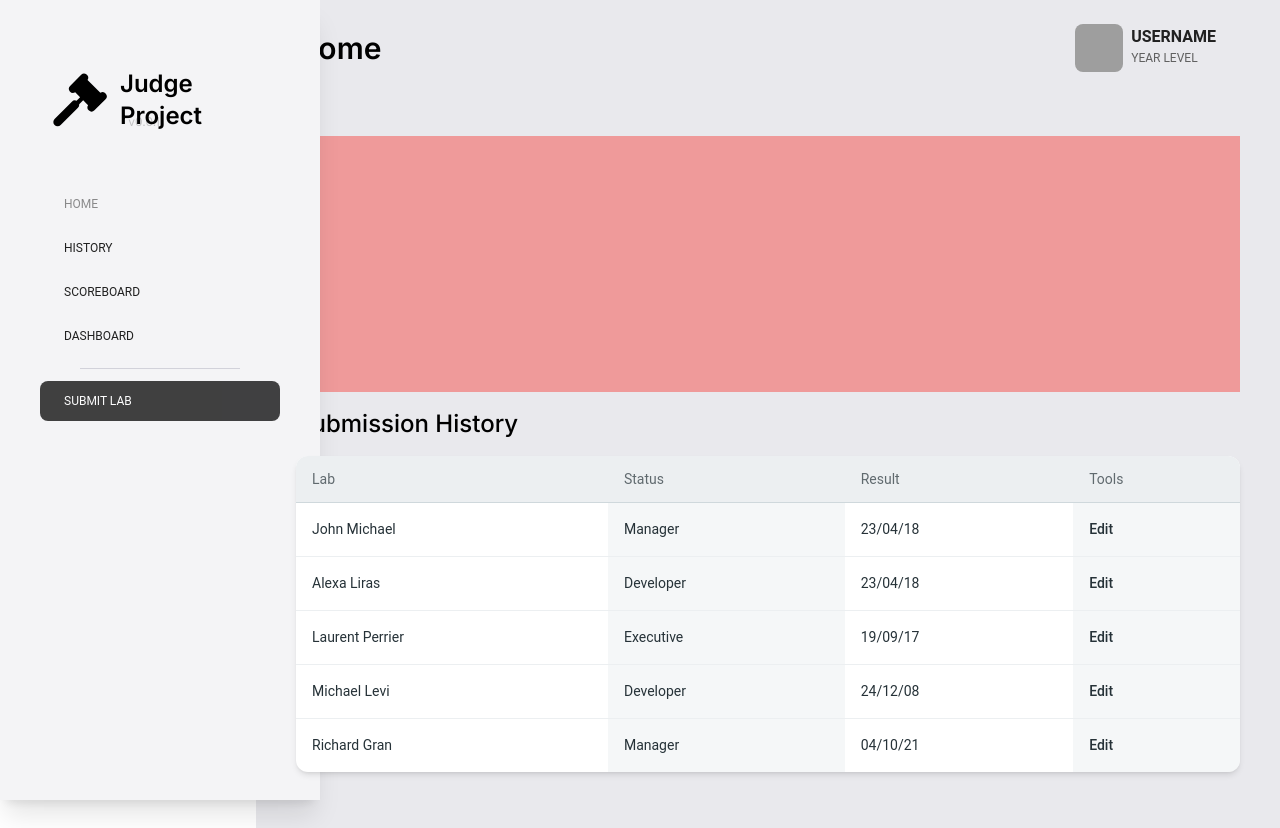
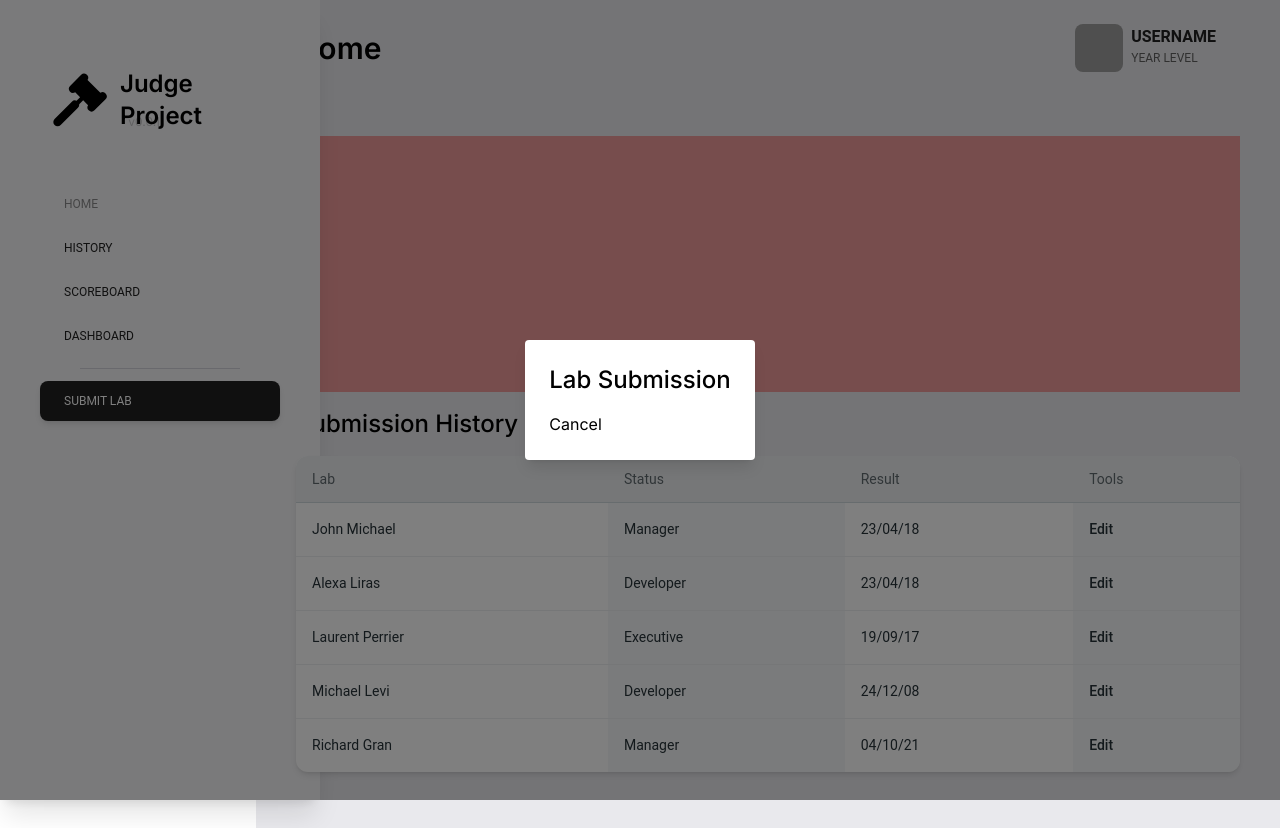
Before and after one commit to s2kshare/JudgeProject, a React (Vite) app in the folder JudgeFrontend/: page / in a window 1280 px wide. Both pictures are taken after a click on the button "SUBMIT LAB". Built offline with nearby package versions, Linux system fonts and the light colour scheme; grey boxes are pictures that could not be loaded.

Commit message:
Lab Submission Modal Functionality

```diff
--- a/JudgeFrontend/src/components/AppSidebar.tsx
+++ b/JudgeFrontend/src/components/AppSidebar.tsx
@@ -2,11 +2,14 @@ import { Button } from "@material-tailwind/react";
 import { JUDGE_FE_VERSION, JUDGE_LOGO, JUDGE_NAME } from "../lib/constants";
 import { useLocation, useNavigate } from "react-router-dom";
 import { AppRoute } from "../lib/utils";
+import { useState } from "react";
+import SubmissionModal from "./modals/SubmissionModal";
 
 export default function AppSidebar() {
     const navigate = useNavigate();
     const location = useLocation();
     const currentPath = (location.pathname as AppRoute) || "/";
+    const [isSubmitting, setIsSubmitting] = useState(false);
 
     return (
         <div className="fixed shadow-xl left-0 top-0 p-10 min-w-80 w-1/5 h-full hidden md:block bg-[--col-base-100]">
@@ -70,12 +73,17 @@ export default function AppSidebar() {
                         placeholder={undefined}
                         onPointerEnterCapture={undefined}
                         onPointerLeaveCapture={undefined}
+                        onClick={() => setIsSubmitting(true)}
                     >
                         Submit Lab
                     </Button>
                 </div>
             </div>
             <div className="low-sidebar"></div>
+            <SubmissionModal
+                isOpen={isSubmitting}
+                setIsOpen={setIsSubmitting}
+            />
         </div>
     );
 }
--- /dev/null
+++ b/JudgeFrontend/src/components/modals/SubmissionModal.tsx
@@ -0,0 +1,23 @@
+import { Dialog } from "@headlessui/react";
+
+export default function SubmissionModal({
+    isOpen,
+    setIsOpen,
+}: {
+    isOpen: boolean;
+    setIsOpen: React.Dispatch<React.SetStateAction<boolean>>;
+}) {
+    return (
+        <Dialog
+            open={isOpen}
+            onClose={() => setIsOpen(false)}
+            className="fixed inset-0 flex items-center justify-center"
+        >
+            <div className="fixed inset-0 bg-black opacity-50"></div>
+            <Dialog.Panel className="bg-white p-6 rounded shadow-lg z-10">
+                <h1 className="text-2xl font-medium mb-4">Lab Submission</h1>
+                <button onClick={() => setIsOpen(false)}>Cancel</button>
+            </Dialog.Panel>
+        </Dialog>
+    );
+}
--- /dev/null
+++ b/package.json
@@ -0,0 +1,5 @@
+{
+  "dependencies": {
+    "@headlessui/react": "^2.2.0"
+  }
+}
```
Also changed, not shown: 1 other file (tests, documents, lock files or other folders).
